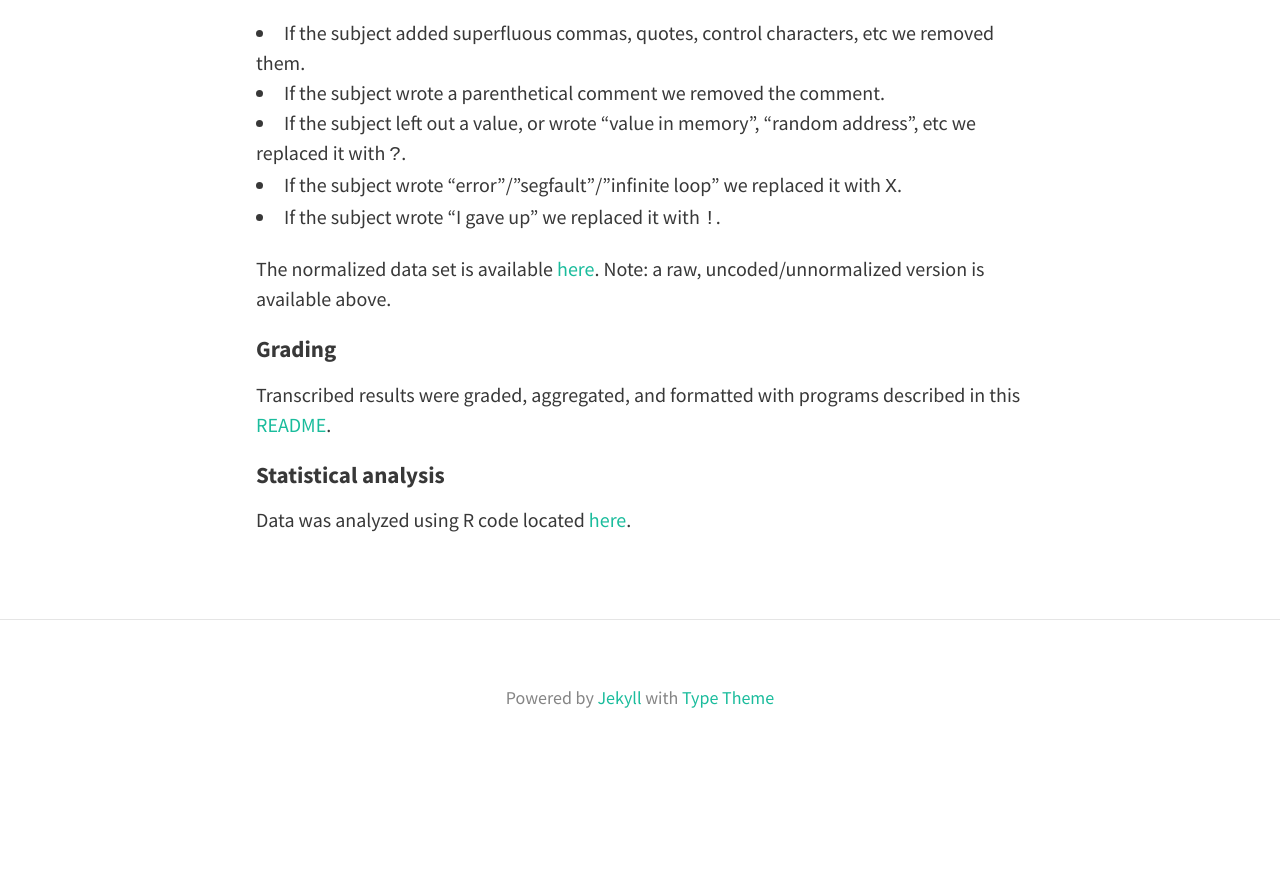
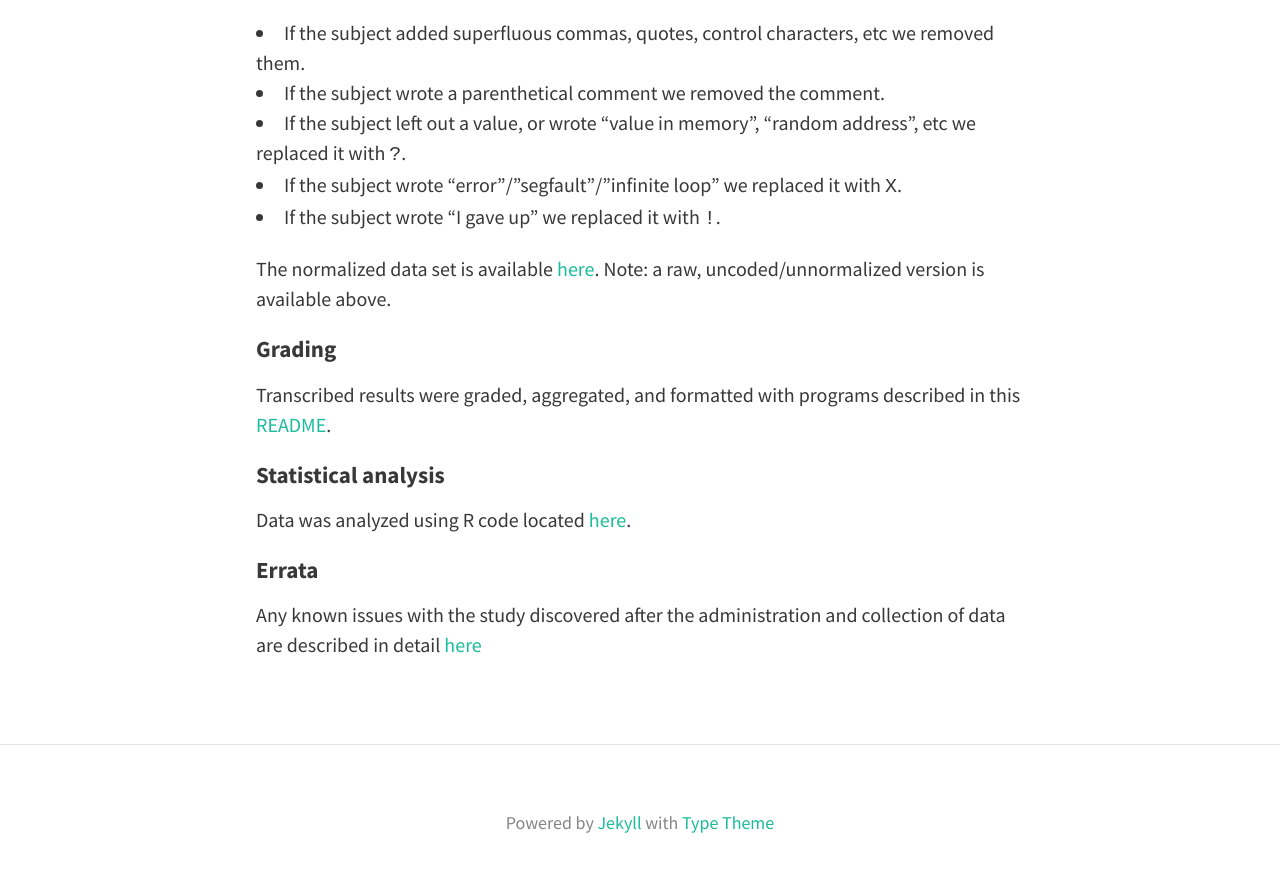
Before and after one commit to AtomsofConfusion/AtomsofConfusion.github.io, a Jekyll site: the page built from 2016-program-study/instructions.md, in a window 1280 px wide and 900 px high, scrolled down 1511 px. Shown: the top 872 px of the window. Built offline with Jekyll 4.4.1, drawn with Linux system fonts in a browser that asks for light colours; nearby versions of some CDN libraries; before the commit the page ends 2286 px from its top, so only the background shows below that.

Commit message:
Added an errata page for the 2016 program study.

```diff
--- a/2016-program-study/instructions.md
+++ b/2016-program-study/instructions.md
@@ -85,3 +85,7 @@ Transcribed results were graded, aggregated, and formatted with programs describ
 #### Statistical analysis
 
 Data was analyzed using R code located [here](https://github.com/dgopstein/atoms-of-confusion/blob/master/program_study/grader/results.R).
+
+#### Errata
+
+Any known issues with the study discovered after the administration and collection of data are described in detail [here](errata.md)
```
Also changed, not shown: 2016-program-study/errata.md (added, +8 -0 lines).
